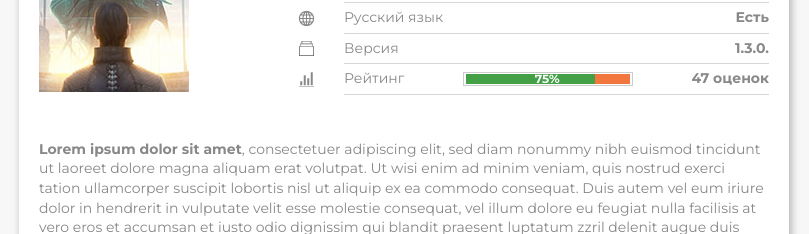
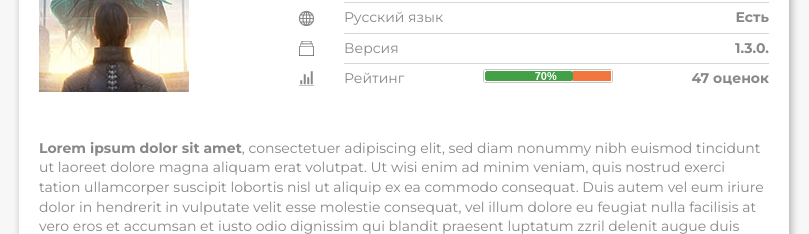
Before and after one commit to rydolif/game, a website: page app/card.html in a window 1280 px wide. Shown: the part 402-636 px from the top of the page, 436-1245 px from the left. Drawn offline with nearby package versions, Linux system fonts and the light colour scheme; files that its build step writes are made by us from their sources.

Commit message:
правка по счетчику

```diff
--- a/app/card.html
+++ b/app/card.html
@@ -249,12 +249,15 @@
 								</div>
 								<div class="card__content_info--item">
 									<img src="img/rating.png" alt="" class="img">
-									<p>
+									<div class="rating">
 										<span>Рейтинг</span>
-										<span class="cat"><img src="img/rat.png" alt=""></span>
+										<div id="owner--custom-price" class="static">
+											<div id="owner--price" class="ui-slider-handle "></div>
+										</div>
 										<b>47 оценок</b>
-									</p>
+									</div>
 								</div>
+
 							</div>
 							<p class="card__content_text">
 								<b>Lorem ipsum dolor sit amet</b>, consectetuer adipiscing elit, sed diam nonummy nibh euismod tincidunt ut laoreet dolore magna aliquam erat volutpat. Ut wisi enim ad minim veniam, quis nostrud exerci tation ullamcorper suscipit lobortis nisl ut aliquip ex ea commodo consequat. Duis autem vel eum iriure dolor in hendrerit in vulputate velit esse molestie consequat, vel illum dolore eu feugiat nulla facilisis at vero eros et accumsan et iusto odio dignissim qui blandit praesent luptatum zzril delenit augue duis dolore te feugait nulla facilisi.
@@ -316,7 +319,9 @@
 									<a href="#">да</a>
 									<a href="#">нет</a>
 								</div>
-								<img src="img/rating-icon.png" alt="">
+								<div id="static--custom-price" class="static">
+									<div id="static--price" class="ui-slider-handle"></div>
+								</div>
 							</div>
 						</div>
 						<a href="#" class="card__box_item">
@@ -511,6 +516,62 @@
 		</div>
 
 	<!-- 	modal end-->
+
+
 	<script src="js/scripts.min.js"></script>
+
+
+	<script>
+		$( function() {
+
+		    var owner__price_min = 1;
+		    $( "#owner__price_min" ).text(owner__price_min);
+
+		    var owner__price_max = 100;
+		    $( "#owner__price_max" ).text(owner__price_max );
+
+
+	        var ownerprice = $( "#owner--price");
+	          $( "#owner--custom-price" ).slider({
+	          range: "min",
+	          value: 70,
+	          min: 1,
+	          max: 100,
+	          create: function() {
+	                ownerprice.text( $( this ).slider( "value" )+ "%");
+	            },
+	            slide: function( event, ui ) {
+	                ownerprice.text( ui.value + "%"  );
+	              }
+	          });
+
+	        var static__price_min = 1;
+		    $( "#static__price_min" ).text(static__price_min);
+
+		    var static__price_max = 100;
+		    $( "#static__price_max" ).text(static__price_max );
+
+
+	        var staticprice = $( "#static--price");
+	          $( "#static--custom-price" ).slider({
+	          range: "min",
+	          value: 70,
+	          min: 1,
+	          max: 100,
+	          create: function() {
+	                staticprice.text( $( this ).slider( "value" )+ "%");
+	            },
+	            slide: function( event, ui ) {
+	                staticprice.text( ui.value + "%"  );
+	              }
+	          });
+
+		} );
+	</script>
+
+
+	<link rel="stylesheet" href="//code.jquery.com/ui/1.12.1/themes/base/jquery-ui.css">
+	<script src="https://code.jquery.com/ui/1.12.1/jquery-ui.js"></script>
+
 </body>
 </html>
--- a/app/sass/_media.sass
+++ b/app/sass/_media.sass
@@ -44,6 +44,10 @@
 	.main__content_top--item div
 		width: 170px
 		height: 170px
+
+	.card__content_info--img
+		margin-right: 20px
+
 
 @media only screen and (max-width : 991px)
 	.slider-nav
@@ -119,6 +123,7 @@
 	.main__content_top--last
 		display: block
 		padding: 5px
+
 
 @media only screen and (max-width : 767px)
 	.main__content_item--img
@@ -339,6 +344,7 @@
 	.header__container
 		padding: 0 15px
 
+
 @media only screen and (max-width : 480px)
 
 	.card__content--text
@@ -391,6 +397,8 @@
 				&--item
 					font-size: 12px
 
+	.rating
+		flex-direction: column
 
 @media only screen and (max-width : 400px)
 	.slider-nav
--- a/app/sass/main.sass
+++ b/app/sass/main.sass
@@ -1,6 +1,54 @@
 @import "libs"
 @import "base"
 
+
+.static
+	width: 130px
+	height: 14px !important
+	position: relative
+
+	&::before
+		content: ''
+		position: absolute
+		left: 0
+		top: 0
+		right: 0
+		bottom: 0
+		border: 1px solid #fff
+
+.ui-state-default, .ui-widget-content .ui-state-default, .ui-widget-header .ui-state-default, .ui-button, html .ui-button.ui-state-disabled:hover, html .ui-button.ui-state-disabled:active
+	position: absolute !important
+	left: 50% !important
+	transform: translate(-50%, 0) !important
+	background-color: transparent !important
+	border: none !important
+	outline: none !important
+	color: #fff !important
+	font-size: 11px !important
+	line-height: 1.8 !important
+	font-weight: 700 !important
+
+
+.ui-widget.ui-widget-content
+	border: 1px solid #c5c5c5
+	background: #f2773e
+
+.ui-slider .ui-slider-range
+	background: #43a047
+
+.ui-slider-horizontal .ui-slider-range-min
+	border: 1px solid #fff !important
+	border-right: none !important
+	padding: 1px
+
+
+.rating
+	display: flex
+	justify-content: space-between
+	width: 100%
+	padding: 5px 0
+
+//--------------------------------------------
 
 .header
 	background-color: $accent
@@ -581,6 +629,7 @@
 			&--item
 				display: flex
 				align-items: center
+				justify-content: space-between
 
 				p
 					display: flex
@@ -588,6 +637,7 @@
 					width: 100%
 					border-bottom: 1px solid #d7d7d7
 					padding: 5px 0
+
 
 				.img
 					margin-right: 30px
@@ -808,5 +858,17 @@
 	display: none
 
 
+
+.card__box_item
+
+
+	div
+		display: flex
+		justify-content: space-around
+
+.div
+	flex-direction: column !important
+
+
 @import "page"
 @import "media" // Always at the end
```
Also changed, not shown: app/index.html (+2 -2 lines).
